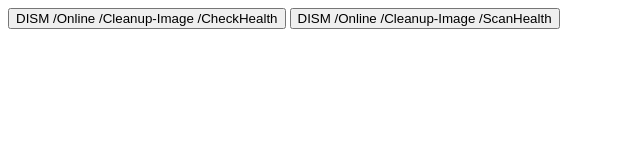
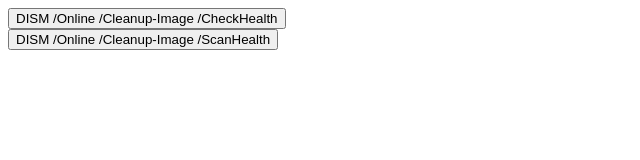
Before and after one commit to gspnjt/notes, a plain HTML site: page index.html in a window 1280 px wide. Shown: the whole page, without its empty margins (0-640 px from the left). Drawn offline with Linux system fonts and the light colour scheme.

Commit message:
Update index.html

```diff
--- a/index.html
+++ b/index.html
@@ -9,7 +9,7 @@
 
 <body>
     <input type="button" id="1691019731.32478" onclick="copyToClipboard('1691019731.32478')"
-        value="DISM /Online /Cleanup-Image /CheckHealth">
+        value="DISM /Online /Cleanup-Image /CheckHealth"><br>
     <input type="button" id="1691020052.07425" onclick="copyToClipboard('1691020052.07425')"
         value="DISM /Online /Cleanup-Image /ScanHealth">
     <script>
```
